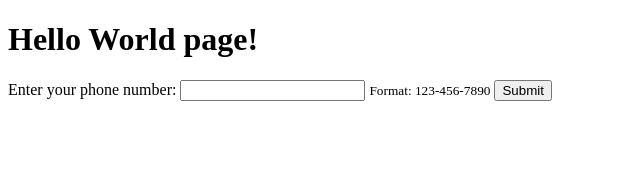
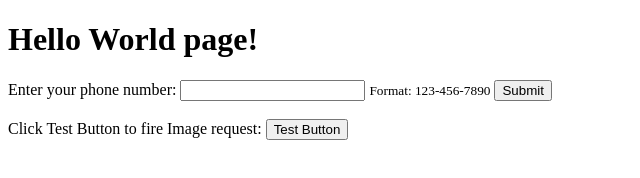
Before and after one commit to rahulrules/pixel_gtm_demo, a plain HTML site: page index.html in a window 1280 px wide. Shown: the whole page, without its empty margins (0-640 px from the left). Drawn offline with Linux system fonts and the light colour scheme.

Commit message:
Added Async image load
added js based asyn load of image on clicking a button

```diff
--- a/index.html
+++ b/index.html
@@ -28,6 +28,17 @@ j=d.createElement(s),dl=l!='dataLayer'?'&l='+l:'';j.async=true;j.src=
    }
 
   </script>
+   <script type = "text/javascript" >
+
+   function fireImgPixel(){
+     const imgele=document.createElement("img");
+     imgele.src="https://picsum.photos/200/301"
+     document.body.appendChild(img)
+    //const ip = document.getElementById("imgpixel").value;
+      window.alert("image pixel fired");
+   }
+
+  </script>
 </head>
 <body>
   <!-- Google Tag Manager (noscript) -->
@@ -44,6 +55,9 @@ height="0" width="0" style="display:none;visibility:hidden"></iframe></noscript>
 
 <small>Format: 123-456-7890</small>
 <input type="button" value="Submit" onclick="pushPhoneNum()"/>
+  <br></br>
+ <label for="imgpixel">Click Test Button to fire Image request:</label>
+ <input type="button" value="Test Button" onclick="fireImgPixel()"/>
 
 </body>
 </html>
```
